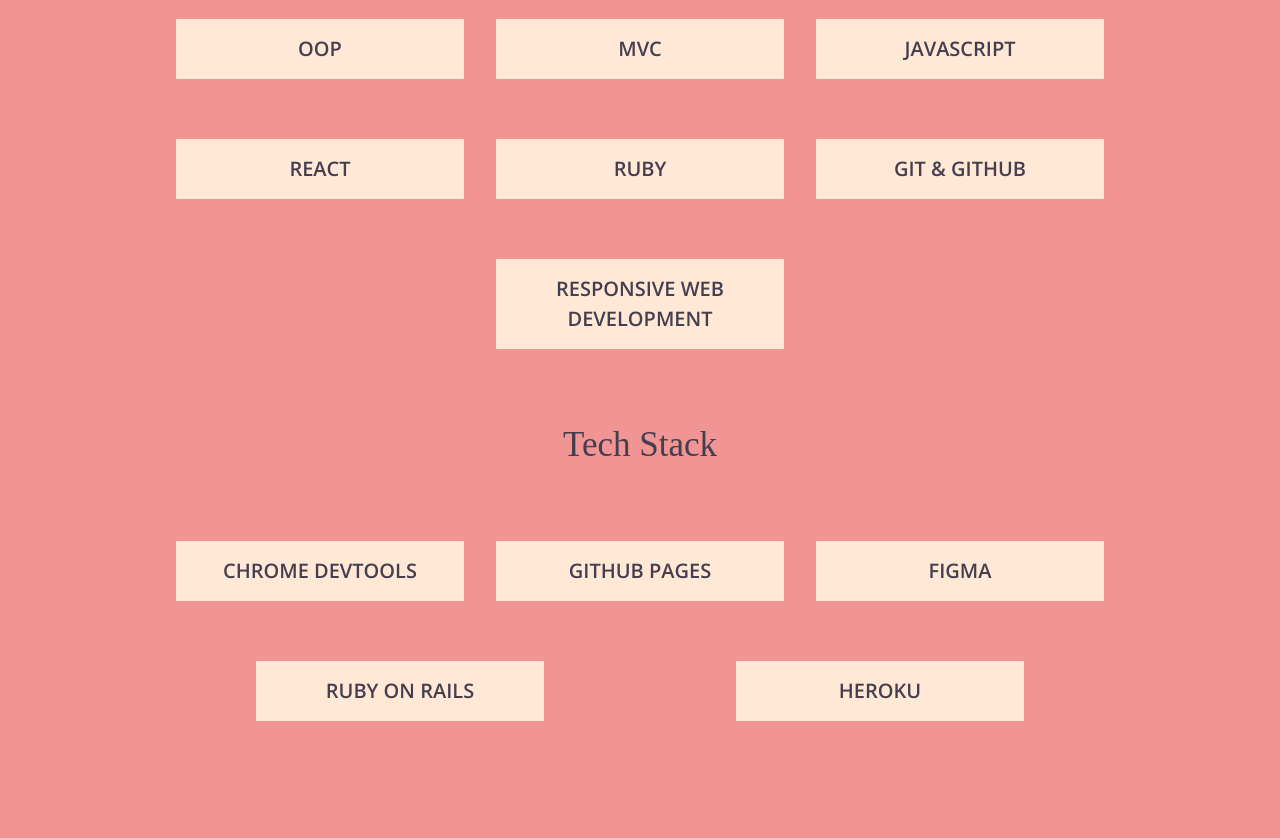
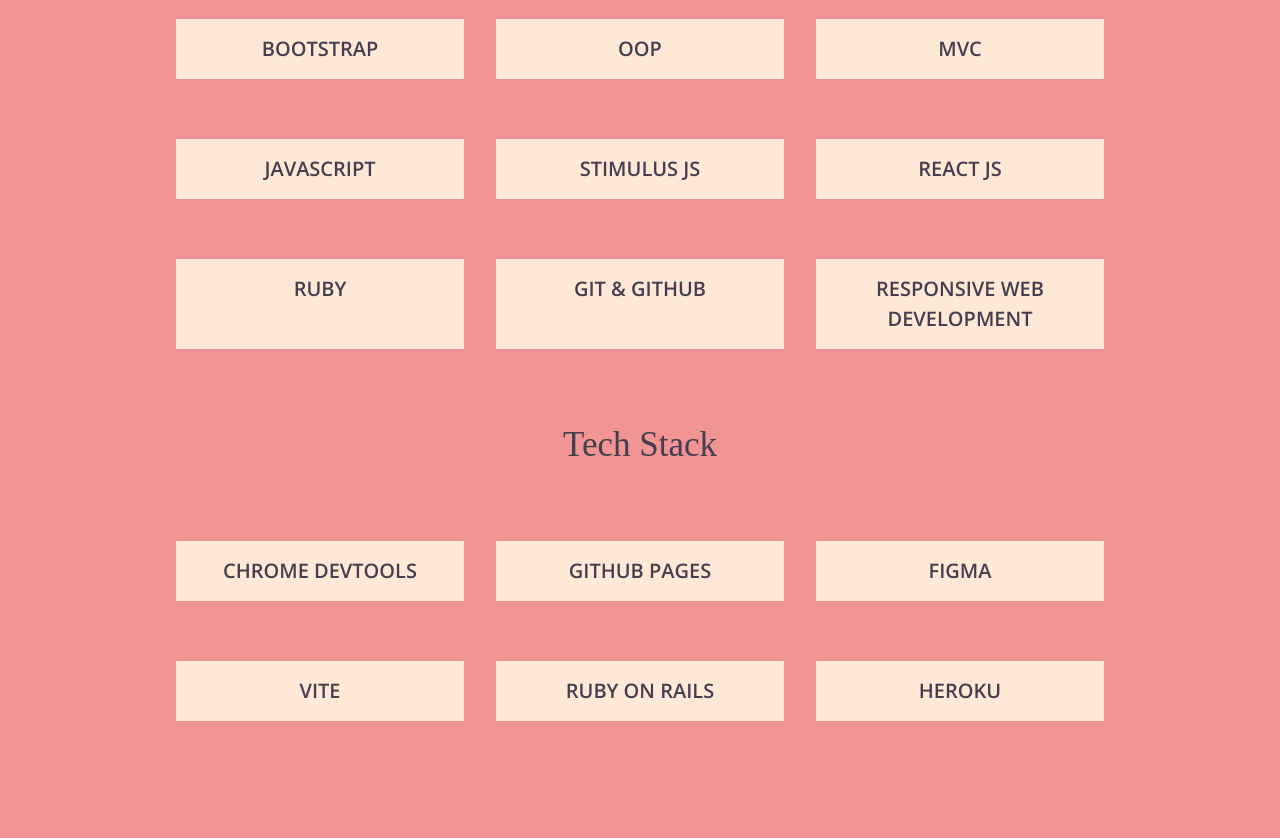
Before and after one commit to k-kenney/kaylachristinekenney, a website built with Vite: page index.html in a window 1280 px wide. Shown: the part 3380-4218 px from the top of the page. Built offline with nearby package versions, Linux system fonts and the light colour scheme; a web font is replaced by a local one.

Commit message:
added to skills

```diff
--- a/index.html
+++ b/index.html
@@ -88,10 +88,12 @@
           <p>HTML5</p>
           <p>CSS3</p>
           <p>Sass</p>
+          <p>Bootstrap</p>
           <p>OOP</p>
           <p>MVC</p>
           <p>Javascript</p>
-          <p>React</p>
+          <p>Stimulus JS</p>
+          <p>React JS</p>
           <p>Ruby</p>
           <p>Git & Github</p>
           <p>Responsive Web Development</p>
@@ -101,6 +103,7 @@
           <p>Chrome DevTools</p>
           <p>Github Pages</p>
           <p>Figma</p>
+          <p>Vite</p>
           <p>Ruby on Rails</p>
           <p>Heroku</p>
         </div>
--- a/src/stylesheets/components/_about.scss
+++ b/src/stylesheets/components/_about.scss
@@ -66,8 +66,6 @@
       margin: auto;
       .about-images {
         width: 100%;
-        img {
-        }
       }
 
       .about-text {
@@ -83,7 +81,7 @@
     }
     .about-container {
       display: flex;
-      align-items: start;
+      align-items: flex-start;
       width: 80%;
 
       .about-images {
```
